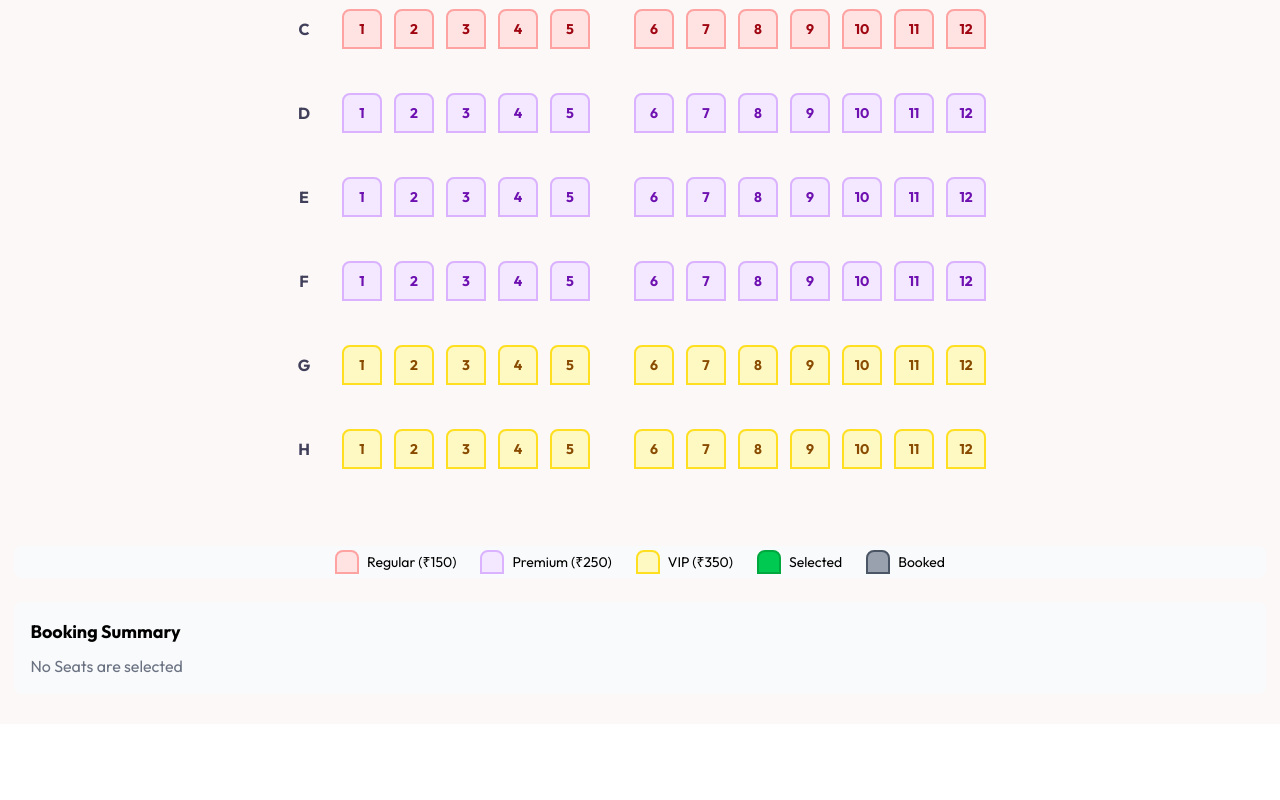
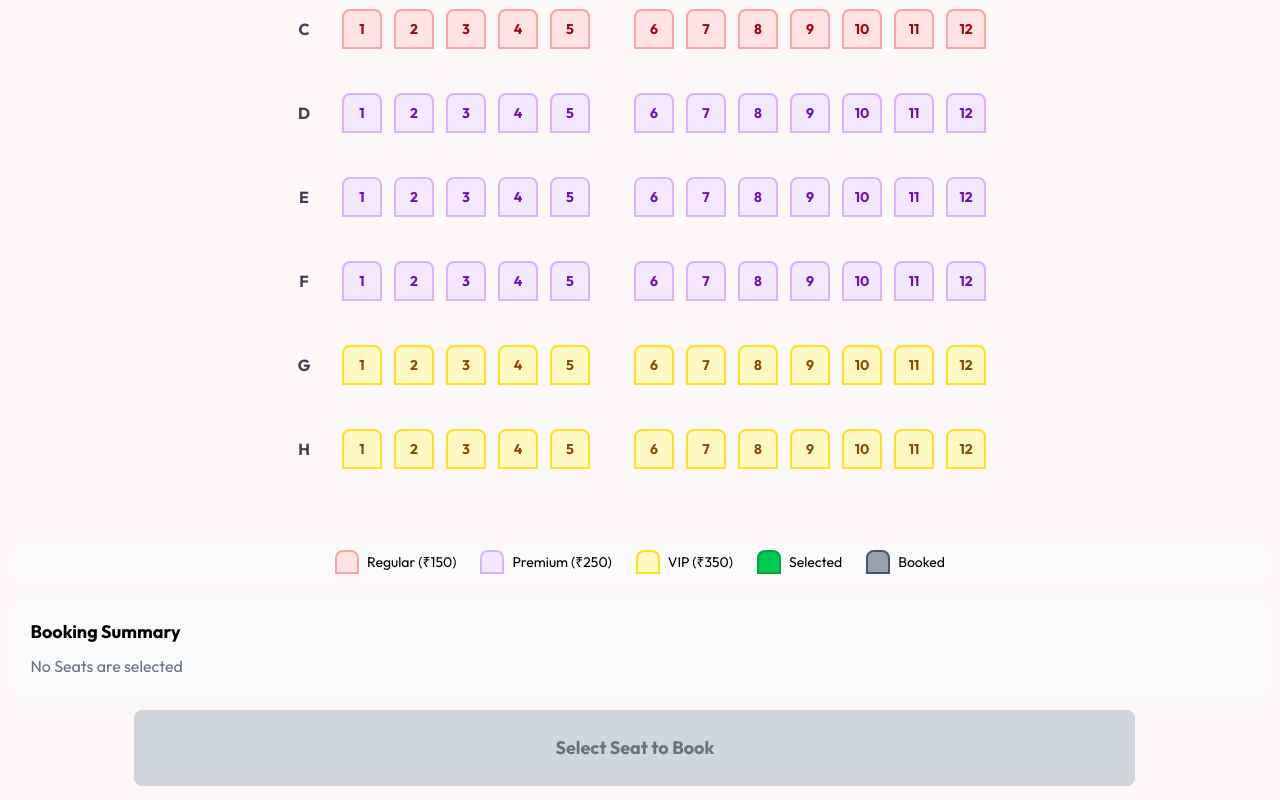
Before and after one commit to YGCodeScape/Cinema-Seat-Booking, a React (Vite) app: page / in a window 1280 px wide. Shown: the part 445-1245 px from the top of the page. Before the commit the page ends 1169 px from the top, so only its background shows below. Built offline with nearby package versions, Linux system fonts and the light colour scheme; a web font is replaced by a local one.

Commit message:
book btn function

```diff
--- a/src/App.css
+++ b/src/App.css
@@ -118,3 +118,7 @@ color: rgba(67, 67, 82, 0.719);
 .selected-seat-show {
   margin-bottom: 8px;
 }
+.book-btn{
+  padding: 24px 32px;
+  margin-left: 120px;
+}
--- a/src/Components/Cinema-Seat-Booking.jsx
+++ b/src/Components/Cinema-Seat-Booking.jsx
@@ -154,6 +154,9 @@ const CinemaSeatBooking = ( {
   const getTotalPrice = () => {
     return selectedSeats.reduce((total, seat) => total + seat.price, 0);
   }
+  const handleBooking = () => {
+
+  }
 
   return (
     <div className="container-div">
@@ -245,7 +248,21 @@ const CinemaSeatBooking = ( {
                <p className="text-gray-500">No Seats are selected</p>
              )}
           </div>
+
         {/* booking btn */}
+        <button onClick={handleBooking}
+        disabled={selectedSeats.length === 0}
+        className={`book-btn w-[80%] rounded-lg font-bold text-lg transform-all duration-200 ${
+          selectedSeats.length > 0
+            ? "bg-green-500 hover:bg-green-600 text-white transform hover:scale-105"
+            : "bg-gray-300 text-gray-500 cursor-not-allowed"
+        }`}>
+          {selectedSeats.length > 0
+            ? `Book ${
+              selectedSeats.length
+            } seat(s) - ${currency}${getTotalPrice()}`
+            : "Select Seat to Book" }
+        </button>
     </div>
   )
 }
```
